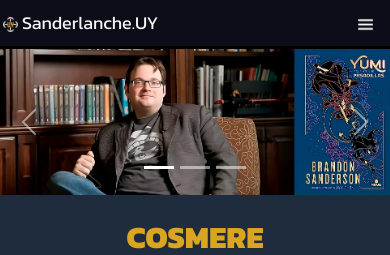
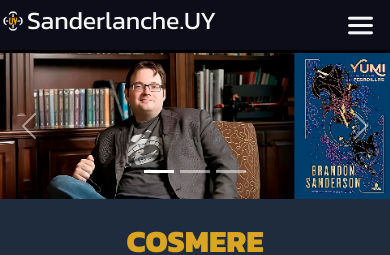
Before and after one commit to suloG2/proyectoValetta, a website: page index.html in a window 390 px wide. Shown: the top 255 px of the page. Drawn offline with nearby package versions, Linux system fonts and the light colour scheme; files whose address does not match are found by name.

Commit message:
HOTFIX -- Header responsive en mb

```diff
--- a/scss/_responsive.scss
+++ b/scss/_responsive.scss
@@ -147,19 +147,20 @@
     }
 
     .mainLogo {
-        width: 15px;
-        height: 15px;
+        width: 20px;
+        height: 20px;
+        margin-bottom: 7px;
     }
 
     .titleMain {
-        font-size: 18px;
+        font-size: 25px;
     }
 
     .naviMenu {
             button {
                     img{
-                        width: 15px;
-                        height: 15px;
+                        width: 25px;
+                        height: 25px;
                     }
             }
     }
```
Also changed, not shown: css/styles.css, 1 other file.
